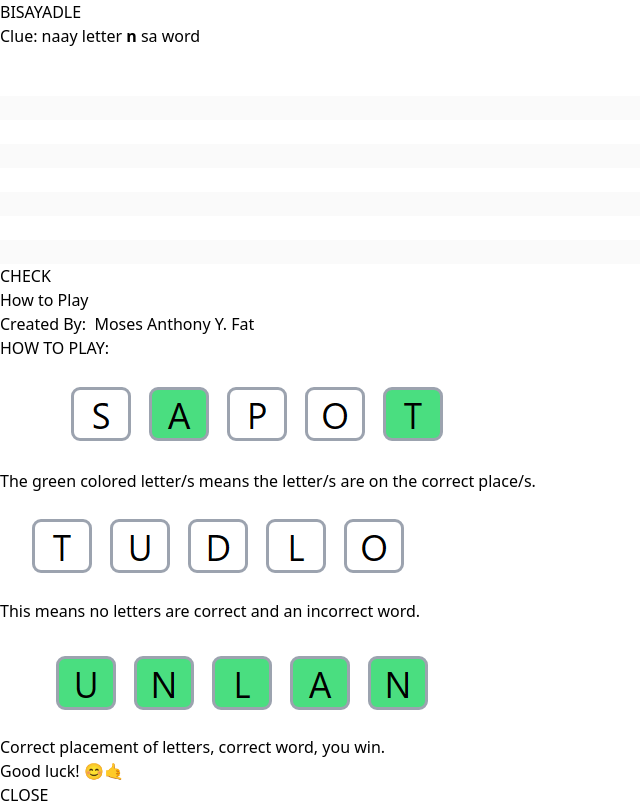
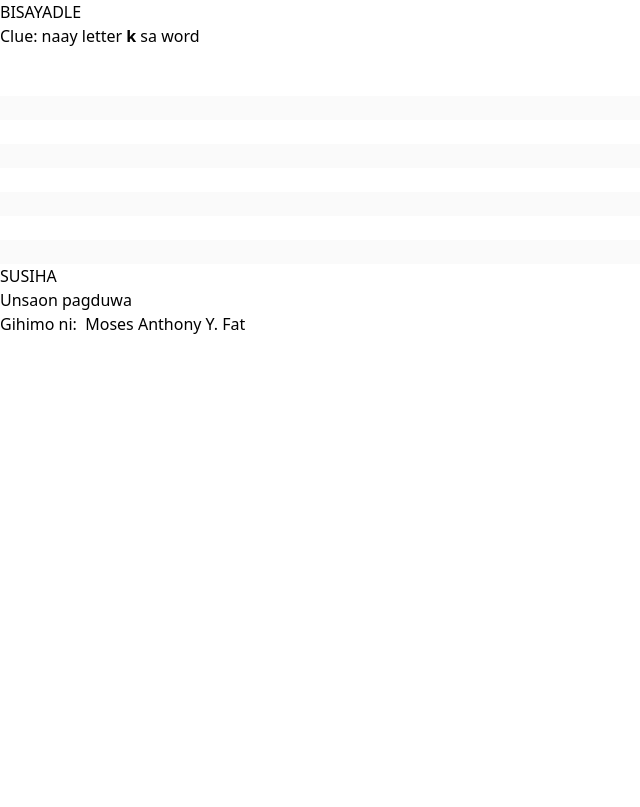
Before and after one commit to moshe002/bisayadle, a React (Vite) app: page / in a window 1280 px wide. Shown: the whole page, without its empty margins (0-640 px from the left). Built offline with nearby package versions, Linux system fonts and the light colour scheme.

Commit message:
translated to bisaya

```diff
--- a/src/App.tsx
+++ b/src/App.tsx
@@ -64,10 +64,13 @@ function App() {
   const [fifthInput, setFifthInput] = useState<boolean>(true);
 
   // display how to play
-  const [howToPlay, setHowToPlay] = useState<boolean>(true);
+  const [howToPlay, setHowToPlay] = useState<boolean>(false); // change to true later
 
   // play again
   const [playAgain, setPlayAgain] = useState<boolean>(false);
+
+  // set color
+  const [bgColor, setBgColor] = useState<string>('');
 
   const checkWord = (inputWord:string, MAIN_WORD:string) => {
     // checks input after submit
@@ -78,18 +81,16 @@ function App() {
     for(let x = 0; x < input.length; x++){
       if(arrMainWord.includes(input[x])){
         // check if input letter is equal to mainWord letter and check if input letter and mainWord letter has the same location
-        if(input[x] != arrMainWord[x]){
-          // console.log(`letter ${input[x]} exists but not in the same place`)
-          // letter exists but not in the same place
-          // bg color should be yellowish (amber-600 or amber-500)
-        } else if(input[x] == arrMainWord[x]) {
-          // console.log(`letter ${input[x]} exists and same location`)
-          // letter exists and in the same place
-          // bg color should be green (green-400)
+        if(input[x] != arrMainWord[x]) {
+          return setBgColor('bg-amber-500');
+        } else {
+          return setBgColor('bg-green-400');
         }
+        //console.log(`letter ${input[x]} exists but not in the same place`)
+        //console.log(`letter ${input[x]} exists and same location`)
       } else {
-        // console.log(`letter ${input[x]} does not exist in mainWord`)
-        // default color
+        //console.log(`letter ${input[x]} does not exist in mainWord`)
+        return setBgColor('bg-gray-400') // default color
       }
     }
   }
@@ -110,7 +111,7 @@ function App() {
           console.log(firstWord)
         } else {
           setIsWrong(true)
-          setWrongMessage('WRONG WORD');
+          setWrongMessage('SAYOP');
           // makes the message go away
           setTimeout(() => {
             setIsWrong(false)
@@ -129,7 +130,7 @@ function App() {
           console.log(secondWord)
         } else {
           setIsWrong(true)
-          setWrongMessage('WRONG WORD');
+          setWrongMessage('SAYOP');
           // makes the message go away
           setTimeout(() => {
             setIsWrong(false)
@@ -149,7 +150,7 @@ function App() {
           console.log(thirdWord)
         } else {
           setIsWrong(true)
-          setWrongMessage('WRONG WORD');
+          setWrongMessage('SAYOP');
           // makes the message go away
           setTimeout(() => {
             setIsWrong(false)
@@ -170,7 +171,7 @@ function App() {
           console.log(fourthWord)
         } else {
           setIsWrong(true)
-          setWrongMessage('WRONG WORD');
+          setWrongMessage('SAYOP');
           // makes the message go away
           setTimeout(() => {
             setIsWrong(false)
@@ -192,8 +193,8 @@ function App() {
           console.log(fifthWord)
         } else {
           setIsWrong(true)
-          setWrongMessage(`Sorry but you have not guessed the correct word. Try again next time.`);
-          setDisplayMessageAnyway(`The word is: ${MAIN_WORD.toUpperCase()}`)
+          setWrongMessage(`Sensya pero wala ka naka tag-an. Suwaya lang sunod.`);
+          setDisplayMessageAnyway(`Ang word kay: ${MAIN_WORD.toUpperCase()}`)
           setPlayAgain(true);
           // makes the message go away
           // setTimeout(() => {
@@ -221,7 +222,7 @@ function App() {
               firstWordInput={firstWordInput}
               setFirstWordInput={setFirstWordInput}
               firstInput={firstInput}
-              MAIN_WORD={MAIN_WORD} />
+              bgColor={bgColor} />
               <br />
             <SecondRowInput
               inputs={inputs}
@@ -274,9 +275,9 @@ function App() {
           <button
             onClick={() => setHowToPlay(true)}
             type="button"
-            title="Click me to know how to play"
+            title="E-click ko para unsaon pagduwa"
             className="text-sm hover:text-green-400 duration-100 underline">
-              How to Play
+              Unsaon pagduwa
           </button>
           <Creator />
         </div>
--- a/src/bisayaWords.json
+++ b/src/bisayaWords.json
@@ -48,5 +48,30 @@
     "ginoo",
     "panyo",
     "katre",
-    "bulsa"
+    "bulsa",
+    "ilaga",
+    "iring",
+    "kabaw",
+    "trapo",
+    "tukog",
+    "klaro",
+    "lakaw",
+    "pista",
+    "hulog",
+    "larga",
+    "sakay",
+    "byahe",
+    "humot",
+    "gunit",
+    "hikap",
+    "patay",
+    "higot",
+    "bitay",
+    "dukol",
+    "hayag",
+    "bakos",
+    "motor",
+    "pilit",
+    "kusog",
+    "tuhog"
 ]
--- a/src/components/CheckButton.tsx
+++ b/src/components/CheckButton.tsx
@@ -10,7 +10,7 @@ function CheckButton({ handleSubmit } : FunctionProp ) {
             className="p-2 text-lg bg-green-400 rounded-md text-white font-semibold opacity-75 focus:outline-green-600 hover:opacity-100 duration-150"
             onClick={handleSubmit}
             >
-            CHECK
+            SUSIHA
         </button>
     </>
   )
--- a/src/components/Creator.tsx
+++ b/src/components/Creator.tsx
@@ -1,11 +1,12 @@
 function Creator() {
   return (
     <div>
-        <h1 className="text-sm font-bold">Created By:
+        <h1 className="text-sm font-bold">Gihimo ni:
             <a
                 href="https://www.facebook.com/mosesanthony873"
                 rel="noopener"
                 target="_blank"
+                title="Gwapo raba ni buyag"
                 className="hover:text-green-500 duration-150 font-normal"
                 >
                 &nbsp;
--- a/src/components/FifthRowInput.tsx
+++ b/src/components/FifthRowInput.tsx
@@ -25,7 +25,7 @@ const FifthRowInput:React.FC<FifthRowProps> = ({
   const checkEmptyFields = () => {
     const isEmpty = fifthWordInput.some(word => word === " " || word === undefined);
     if (isEmpty) {
-      setEmptyMessage('Will not accept empty field/s!');
+      setEmptyMessage('Dili pwede walay sulod!');
     } else {
       setEmptyMessage('');
     }
@@ -52,7 +52,7 @@ const FifthRowInput:React.FC<FifthRowProps> = ({
                 key={i}
                 name={i.toString()}
                 id={i.toString()}
-                title="letter here"
+                title="letra diri"
                 maxLength={1}
                 onChange={
                   (e) => {
--- a/src/components/FirstRowInput.tsx
+++ b/src/components/FirstRowInput.tsx
@@ -5,7 +5,7 @@ interface FirstRowProps {
   firstWordInput: string[];
   setFirstWordInput: React.Dispatch<React.SetStateAction<string[]>>;
   firstInput: boolean;
-  MAIN_WORD: string;
+  bgColor: string;
 }
 
 const FirstRowInput: React.FC<FirstRowProps> = ({
@@ -13,7 +13,7 @@ const FirstRowInput: React.FC<FirstRowProps> = ({
     firstWordInput,
     setFirstWordInput,
     firstInput,
-    MAIN_WORD
+    bgColor
   }) => {
 
   const [emptyMessage, setEmptyMessage] = useState<string>('');
@@ -25,34 +25,31 @@ const FirstRowInput: React.FC<FirstRowProps> = ({
   const checkEmptyFields = () => {
     const isEmpty = firstWordInput.some(word => word === " " || word === undefined);
     if (isEmpty) {
-      setEmptyMessage('Will not accept empty field/s!');
+      setEmptyMessage('Dili pwede walay sulod!');
     } else {
       setEmptyMessage('');
     }
   };
-
-  const MAIN_WORD_ARR = MAIN_WORD.split("");
 
   return (
     <form className="flex flex-col items-center">
       <div className="flex gap-3">
         {
           inputs.map(i => {
-            const isCorrect = MAIN_WORD_ARR[i] === firstWordInput[i];
+            //const isCorrect = MAIN_WORD_ARR[i] === firstWordInput[i];
             //const inputClassName = ;
-
             return (
               <input
                 className={`${firstInput ? 'opacity-40' : ''}
-                text-2xl text-center w-10 border-2
+                text-2xl text-center w-10 border-2 ${bgColor}
                 ${firstInput ? 'border-gray-300' : 'border-gray-400'}
-                duration-150 rounded-md focus:border-green-400 outline-none capitalize
-                ${isCorrect ? 'bg-green-400' : ''}`}
+                duration-150 rounded-md focus:border-green-400 outline-none capitalize`}
+                //${//isCorrect ? 'bg-green-400' : ''}
                 type="text"
                 key={i}
                 name={i.toString()}
                 id={i.toString()}
-                title="letter here"
+                title="letra diri"
                 maxLength={1}
                 onChange={e => {
                     let updatedWord = [...firstWordInput];
--- a/src/components/FourthRowInput.tsx
+++ b/src/components/FourthRowInput.tsx
@@ -25,7 +25,7 @@ const FourthRowInput:React.FC<FourthRowProps> = ({
     const checkEmptyFields = () => {
       const isEmpty = fourthWordInput.some(word => word === " " || word === undefined);
       if (isEmpty) {
-        setEmptyMessage('Will not accept empty field/s!');
+        setEmptyMessage('Dili pwede walay sulod!');
       } else {
         setEmptyMessage('');
       }
@@ -52,7 +52,7 @@ const FourthRowInput:React.FC<FourthRowProps> = ({
                 key={i}
                 name={i.toString()}
                 id={i.toString()}
-                title="letter here"
+                title="letra diri"
                 maxLength={1}
                 onChange={
                   (e) => {
--- a/src/components/HowToPlay.tsx
+++ b/src/components/HowToPlay.tsx
@@ -14,20 +14,20 @@ const HowToPlay: React.FC<HowToPlaceProps> = ({
   return (
     <div className="fixed inset-0 flex items-center justify-center z-50 bg-gray-400 bg-opacity-20 backdrop-filter backdrop-blur-sm">
       <div className="flex flex-col items-center rounded-lg p-7 opacity-100 text-center bg-white shadow-2xl">
-          <h1 className='text-green-500 font-bold text-3xl underline'>HOW TO PLAY:</h1>
+          <h1 className='text-green-500 font-bold text-3xl underline'>UNSAON PAGDUWA:</h1>
           <img className='w-80' src={Example1} alt="example1" />
-          <p>The green colored letter/s means the letter/s are on the correct place/s.</p>
+          <p>Kung color green kay sakto ang letra sakto sad ang placement sa letra.</p>
           <img className='w-80' src={Example2} alt="example2" />
-          <p>This means no letters are correct and an incorrect word.</p>
+          <p>Sayop ang word sayop sad ang mga letra.</p>
           <img className='w-80' src={Example3} alt="example3" />
-          <p>Correct placement of letters, correct word, you win.</p>
+          <p>Green tanan, sakto tanan, daug ka.</p>
           <h1 className='text-2xl font-semibold my-5'>Good luck! 😊🤙</h1>
           <button
             className='p-3 bg-green-400 text-white rounded-md font-semibold opacity-70 hover:opacity-100 duration-150'
             type="button"
             onClick={() => setHowToPlay(false)}
             >
-                CLOSE
+                SIRADO
             </button>
       </div>
     </div>
--- a/src/components/PlayAgain.tsx
+++ b/src/components/PlayAgain.tsx
@@ -14,7 +14,7 @@ function PlayAgain () {
             }}
             className="p-2 text-lg bg-green-400 rounded-md text-white font-semibold opacity-75 focus:outline-green-600 hover:opacity-100 duration-150"
             >
-            Play Again
+            DUWA BALIK
         </button>
     </>
   )
--- a/src/components/SecondRowInput.tsx
+++ b/src/components/SecondRowInput.tsx
@@ -25,7 +25,7 @@ const SecondRowInput:React.FC<SecondRowProps> = ({
   const checkEmptyFields = () => {
     const isEmpty = secondWordInput.some(word => word === " " || word === undefined);
     if (isEmpty) {
-      setEmptyMessage('Will not accept empty field/s!');
+      setEmptyMessage('Dili pwede walay sulod!');
     } else {
       setEmptyMessage('');
     }
@@ -52,7 +52,7 @@ const SecondRowInput:React.FC<SecondRowProps> = ({
                 key={i}
                 name={i.toString()}
                 id={i.toString()}
-                title="letter here"
+                title="letra diri"
                 maxLength={1}
                 onChange={
                   (e) => {
--- a/src/components/ThirdRowInput.tsx
+++ b/src/components/ThirdRowInput.tsx
@@ -25,7 +25,7 @@ const ThirdRowInput:React.FC<ThirdRowProps> = ({
   const checkEmptyFields = () => {
     const isEmpty = thirdWordInput.some(word => word === " " || word === undefined);
     if (isEmpty) {
-      setEmptyMessage('Will not accept empty field/s!');
+      setEmptyMessage('Dili pwede walay sulod!');
     } else {
       setEmptyMessage('');
     }
@@ -52,7 +52,7 @@ const ThirdRowInput:React.FC<ThirdRowProps> = ({
                 key={i}
                 name={i.toString()}
                 id={i.toString()}
-                title="letter here"
+                title="letra diri"
                 maxLength={1}
                 onChange={
                   (e) => {
--- a/src/components/WinnerModal.tsx
+++ b/src/components/WinnerModal.tsx
@@ -20,7 +20,7 @@ const WinnerModal: React.FC<WinnerModalProps> = ({
               setIsCorrect(false);
             }}
             >
-              CLOSE
+              SIRADO
           </button>
       </div>
     </div>
```
